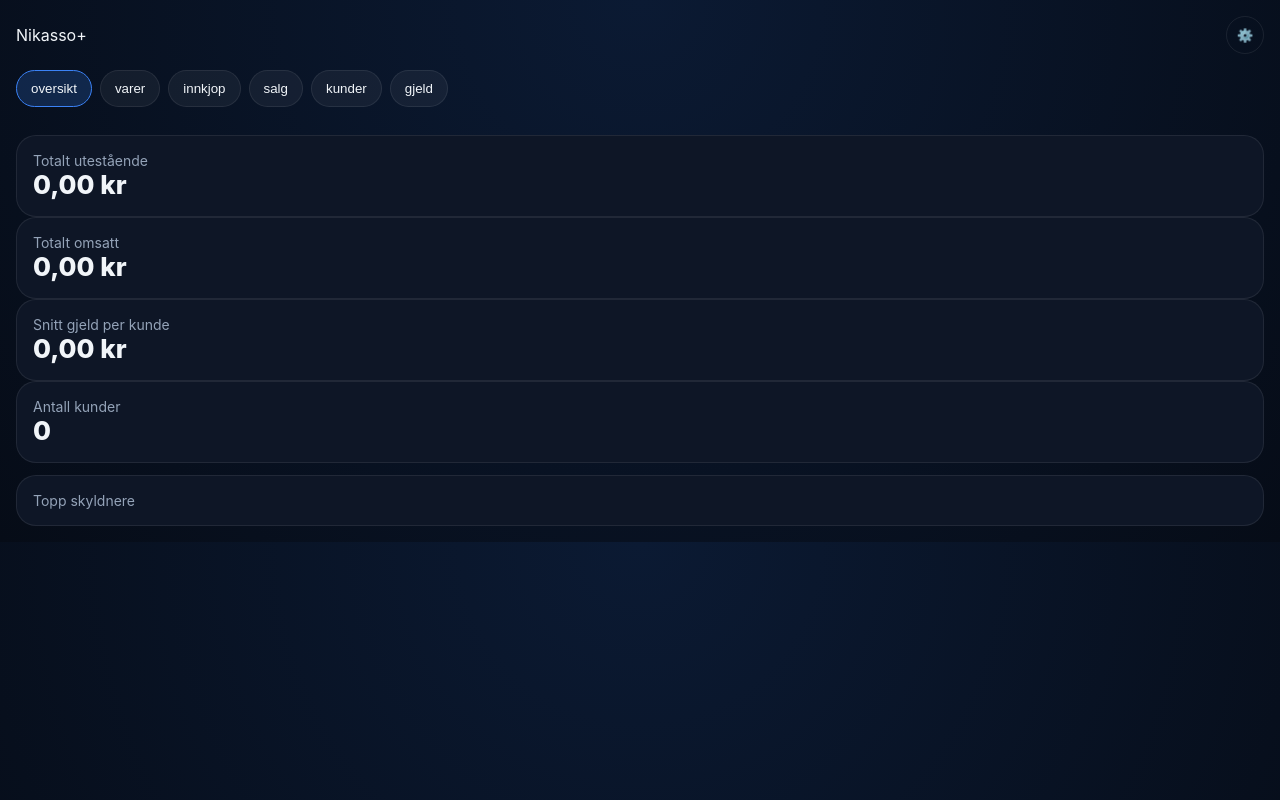
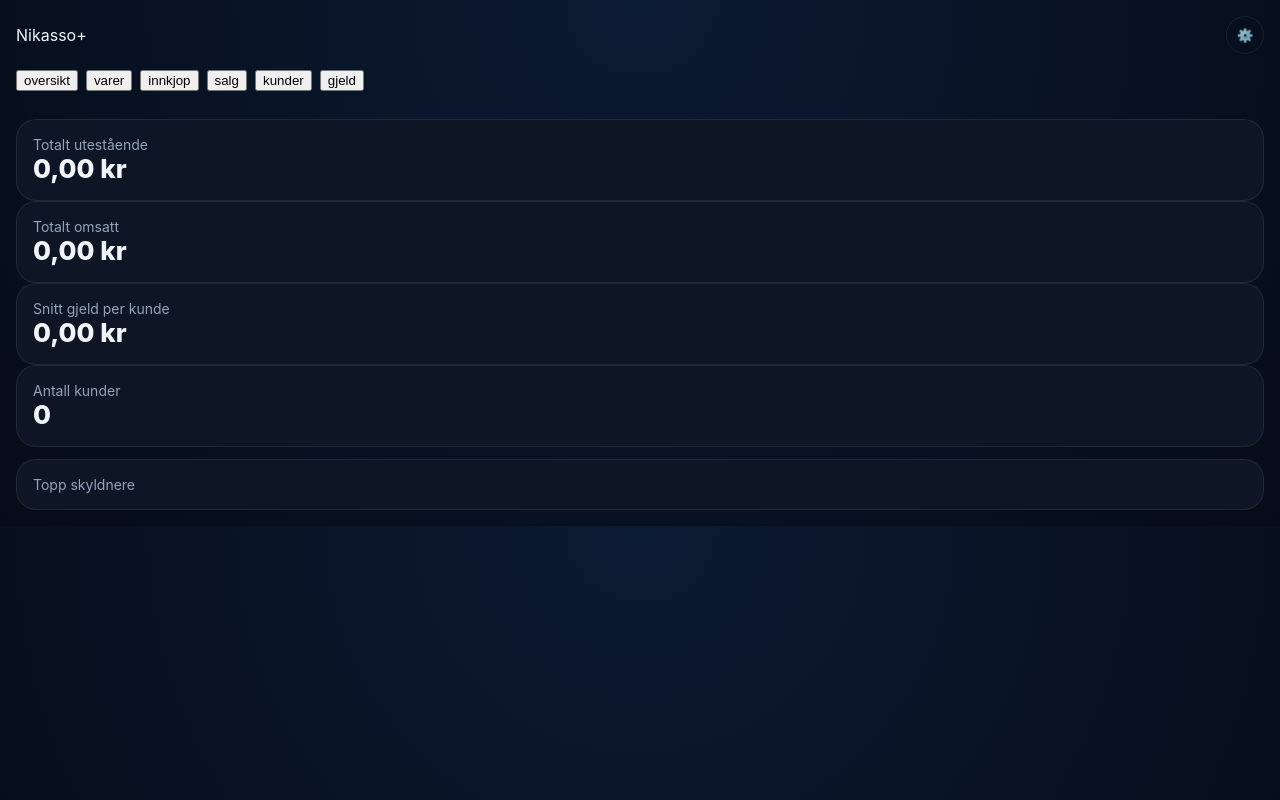
Before and after one commit to nikolaihoffmann-svg/Nikasso-, a React (Vite) app: page / in a window 1280 px wide. Built offline with nearby package versions, Linux system fonts and the light colour scheme.

Commit message:
Update App.tsx

```diff
--- a/src/app/App.tsx
+++ b/src/app/App.tsx
@@ -1,4 +1,4 @@
-import { useEffect, useMemo, useState } from "react";
+import { useEffect, useState } from "react";
 import { ensureSeedData } from "./storage";
 import Logo from "./Logo";
 
@@ -27,18 +27,6 @@ export default function App() {
     document.documentElement.setAttribute("data-theme", "dark");
   }, []);
 
-  const content = useMemo(() => {
-    switch (tab) {
-      case "varer": return <Varer />;
-      case "innkjop": return <Innkjop />;
-      case "salg": return <Salg />;
-      case "kunder": return <Kunder />;
-      case "gjeld": return <Gjeld />;
-      case "data": return <DataPage />;
-      default: return <Oversikt />;
-    }
-  }, [tab]);
-
   return (
     <div className="app">
       <header className="header">
@@ -50,18 +38,23 @@ export default function App() {
       </header>
 
       <nav className="nav">
-        {["oversikt","varer","innkjop","salg","kunder","gjeld"].map((t) => (
-          <button
-            key={t}
-            className={tab === t ? "navBtn active" : "navBtn"}
-            onClick={() => setTab(t as Tab)}
-          >
-            {t}
-          </button>
-        ))}
+        <button className={tab==="oversikt"?"active":""} onClick={()=>setTab("oversikt")}>oversikt</button>
+        <button className={tab==="varer"?"active":""} onClick={()=>setTab("varer")}>varer</button>
+        <button className={tab==="innkjop"?"active":""} onClick={()=>setTab("innkjop")}>innkjop</button>
+        <button className={tab==="salg"?"active":""} onClick={()=>setTab("salg")}>salg</button>
+        <button className={tab==="kunder"?"active":""} onClick={()=>setTab("kunder")}>kunder</button>
+        <button className={tab==="gjeld"?"active":""} onClick={()=>setTab("gjeld")}>gjeld</button>
       </nav>
 
-      <main className="content">{content}</main>
+      <main className="content">
+        {tab==="oversikt" && <Oversikt />}
+        {tab==="varer" && <Varer />}
+        {tab==="innkjop" && <Innkjop />}
+        {tab==="salg" && <Salg />}
+        {tab==="kunder" && <Kunder />}
+        {tab==="gjeld" && <Gjeld />}
+        {tab==="data" && <DataPage />}
+      </main>
     </div>
   );
 }
```
